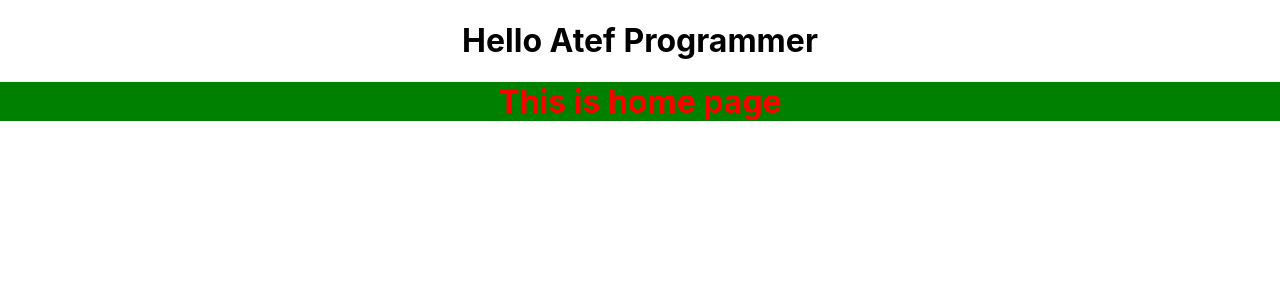
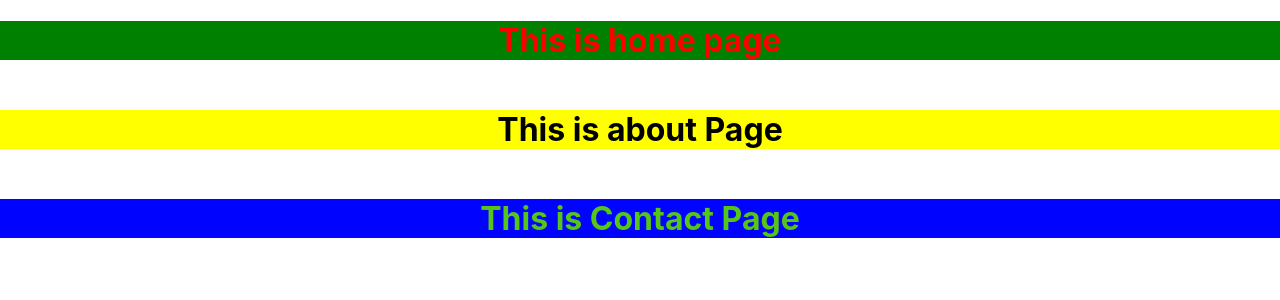
Before and after one commit to atef5922/three-app, a React (Create React App) app: page / in a window 1280 px wide. Shown: the top 300 px of the page. Built offline with nearby package versions, Linux system fonts and the light colour scheme.

Commit message:
Contact Section

```diff
--- a/src/App.js
+++ b/src/App.js
@@ -1,12 +1,17 @@
 
 import './App.css';
-import Home from './pages/Home';
+import Home from './pages/Home'
+import About from './pages/About'
+import Contact from './pages/Contact'
+
 
 function App() {
   return (
     <div className="App">
-       <h1 className='firstclass'>Hello Atef Programmer</h1>
+
        <Home />
+       <About />
+       <Contact />
 
     </div>
   );
--- a/src/pages/About.css
+++ b/src/pages/About.css
@@ -0,0 +1,6 @@
+.About h1{
+    background-color: yellow;
+    color: black;
+    text-align: center;
+    margin-top: 50px ;
+}
--- a/src/pages/About.jsx
+++ b/src/pages/About.jsx
@@ -3,7 +3,9 @@ import './About.css'
 
 const About = () => {
   return (
-    <div>About</div>
+    <div className='About'>
+        <h1>This is about Page</h1>
+    </div>
   )
 }
 
--- /dev/null
+++ b/src/pages/Contact.css
@@ -0,0 +1,6 @@
+.Contact h1{
+    background-color: rgb(0, 4, 255);
+    color: rgb(85, 197, 24);
+    text-align: center;
+    margin-top: 50px ;
+}
--- /dev/null
+++ b/src/pages/Contact.jsx
@@ -0,0 +1,12 @@
+import React from 'react'
+import './Contact.css'
+
+const Contact = () => {
+    return (
+        <div className='Contact'>
+            <h1>This is Contact Page</h1>
+        </div>
+    )
+}
+
+export default Contact
```
